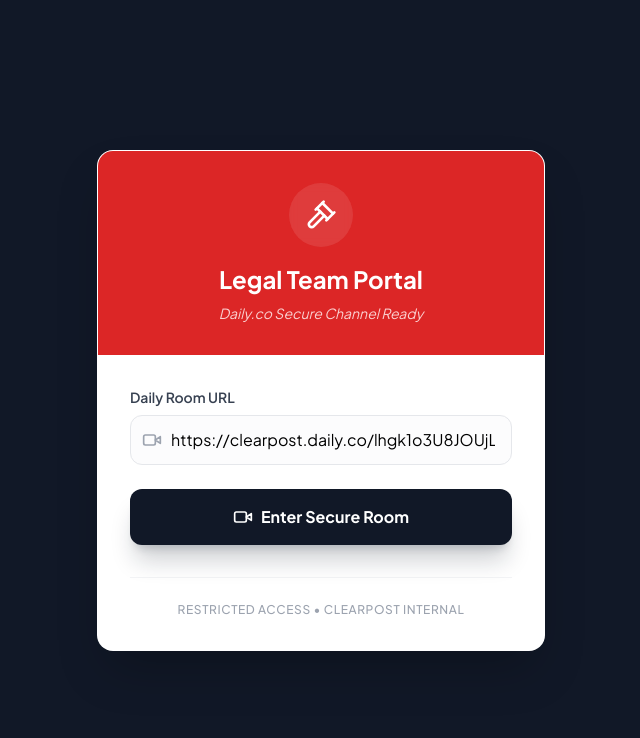
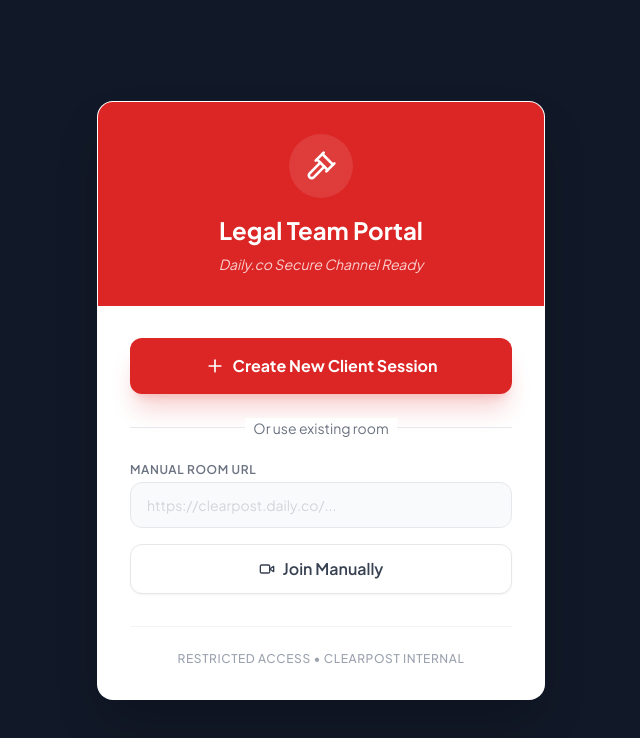
Before and after one commit to punnadittr/clearpostinter, a Next.js app: page /lawyer/meet in a window 1280 px wide. Shown: the top 738 px of the page, without its empty margins (319-959 px from the left). Built offline with nearby package versions, Linux system fonts and the light colour scheme; no server answers.

Commit message:
feat: pass user name to daily video call and fix dynamic room url

```diff
--- a/app/lawyer/meet/page.js
+++ b/app/lawyer/meet/page.js
@@ -2,11 +2,39 @@
 
 import { useState } from "react";
 import DailyVideo from "../../../components/DailyVideo";
-import { Gavel, ShieldAlert, Video } from "lucide-react";
+import { Gavel, ShieldAlert, Video, Plus, Link as LinkIcon, Copy } from "lucide-react";
 
 export default function LawyerMeetPage() {
     const [activeCall, setActiveCall] = useState(false);
-    const [dailyUrl, setDailyUrl] = useState("https://clearpost.daily.co/lhgk1o3U8JOUjLQWfpc9"); // Default user room URL
+    const [dailyUrl, setDailyUrl] = useState("");
+    const [generatedLink, setGeneratedLink] = useState("");
+    const [loading, setLoading] = useState(false);
+    const [error, setError] = useState("");
+
+    const handleCreateSession = async () => {
+        setLoading(true);
+        setError("");
+        try {
+            const res = await fetch('/api/daily/room', { method: 'POST' });
+            if (!res.ok) throw new Error("Failed to create room");
+            const data = await res.json();
+
+            setDailyUrl(data.url);
+            // Construct the customer-facing link with the room parameter
+            const customerUrl = `${window.location.origin}/video-verification?room=${encodeURIComponent(data.url)}`;
+            setGeneratedLink(customerUrl);
+        } catch (err) {
+            console.error(err);
+            setError("Could not create session. Check API Key.");
+        } finally {
+            setLoading(false);
+        }
+    };
+
+    const copyToClipboard = () => {
+        navigator.clipboard.writeText(generatedLink);
+        alert("Client link copied to clipboard!");
+    };
 
     const handleJoin = (e) => {
         e.preventDefault();
@@ -25,7 +53,7 @@
                         </div>
                         <div>
                             <h1 className="font-bold text-gray-900 leading-tight">Video Verification Portal</h1>
-                            <p className="text-xs text-gray-500">Secure Channel Active</p>
+                            <p className="text-xs text-gray-500">Secure Channel Active: {dailyUrl ? new URL(dailyUrl).pathname.split('/').pop() : '...'}</p>
                         </div>
                     </div>
                     <button
@@ -71,32 +99,110 @@
                 </div>
 
                 <div className="p-8">
-                    <form onSubmit={handleJoin} className="space-y-6">
+                    {!generatedLink ? (
+                        <div className="space-y-6">
+                            <button
+                                onClick={handleCreateSession}
+                                disabled={loading}
+                                className="w-full py-4 bg-red-600 hover:bg-red-700 text-white rounded-xl font-bold shadow-xl shadow-red-600/20 transition-all transform active:scale-[0.98] flex items-center justify-center gap-2"
+                            >
+                                {loading ? (
+                                    <span className="animate-pulse">Creating Secure Room...</span>
+                                ) : (
+                                    <>
+                                        <Plus className="w-5 h-5" />
+                                        Create New Client Session
+                                    </>
+                                )}
+                            </button>
+
+                            {error && (
+                                <p className="text-sm text-red-500 text-center bg-red-50 p-2 rounded-lg border border-red-100">
+                                    {error}
+                                </p>
+                            )}
+
+                            <div className="relative">
+                                <div className="absolute inset-0 flex items-center">
+                                    <div className="w-full border-t border-gray-200"></div>
+                                </div>
+                                <div className="relative flex justify-center text-sm">
+                                    <span className="px-2 bg-white text-gray-500">Or use existing room</span>
+                                </div>
+                            </div>
+
+                            <form onSubmit={handleJoin} className="space-y-4">
                                 <div>
-                            <label className="block text-sm font-semibold text-gray-700 mb-2">
-                                Daily Room URL
+                                    <label className="block text-xs font-semibold text-gray-500 mb-1 uppercase tracking-wider">
+                                        Manual Room URL
                                     </label>
-                            <div className="relative">
-                                <Video className="absolute left-3 top-1/2 -translate-y-1/2 text-gray-400 w-5 h-5" />
                                     <input
                                         type="text"
                                         value={dailyUrl}
                                         onChange={(e) => setDailyUrl(e.target.value)}
-                                    placeholder="https://your-domain.daily.co/room"
-                                    className="w-full pl-10 pr-4 py-3 border border-gray-200 rounded-xl focus:ring-2 focus:ring-red-500 focus:border-red-500 outline-none transition-all placeholder:text-gray-400 bg-gray-50/50"
-                                    required
+                                        placeholder="https://clearpost.daily.co/..."
+                                        className="w-full px-4 py-3 border border-gray-200 rounded-xl focus:ring-2 focus:ring-gray-900 focus:border-gray-900 outline-none transition-all placeholder:text-gray-300 bg-gray-50 text-sm"
                                     />
+                                </div>
+                                <button
+                                    type="submit"
+                                    disabled={!dailyUrl}
+                                    className="w-full py-3 bg-white border border-gray-200 text-gray-700 hover:bg-gray-50 rounded-xl font-semibold shadow-sm transition-all flex items-center justify-center gap-2"
+                                >
+                                    <Video className="w-4 h-4" />
+                                    Join Manually
+                                </button>
+                            </form>
+                        </div>
+                    ) : (
+                        <div className="space-y-6 animate-in fade-in slide-in-from-bottom-4 duration-500">
+                            <div className="bg-green-50 border border-green-100 p-4 rounded-xl text-center">
+                                <div className="w-12 h-12 bg-green-100 rounded-full flex items-center justify-center mx-auto mb-2">
+                                    <ShieldAlert className="w-6 h-6 text-green-600" />
+                                </div>
+                                <h3 className="font-bold text-green-800">Secure Room Created</h3>
+                                <p className="text-xs text-green-600">The room will expire in 1 hour.</p>
+                            </div>
+
+                            <div>
+                                <label className="block text-xs font-semibold text-gray-500 mb-2 uppercase tracking-wider">
+                                    Send this link to client
+                                </label>
+                                <div className="flex gap-2">
+                                    <input
+                                        readOnly
+                                        value={generatedLink}
+                                        className="flex-1 bg-gray-50 border border-gray-200 text-gray-600 text-sm rounded-lg px-3 py-2 outline-none select-all"
+                                    />
+                                    <button
+                                        onClick={copyToClipboard}
+                                        className="bg-gray-900 text-white p-2 rounded-lg hover:bg-black transition-colors"
+                                        title="Copy Link"
+                                    >
+                                        <Copy className="w-5 h-5" />
+                                    </button>
                                 </div>
                             </div>
 
                             <button
-                            type="submit"
-                            className="w-full py-4 bg-gray-900 hover:bg-black text-white rounded-xl font-bold shadow-xl shadow-gray-900/20 transition-all transform active:scale-[0.98] flex items-center justify-center gap-2"
+                                onClick={() => setActiveCall(true)}
+                                className="w-full py-4 bg-red-600 hover:bg-red-700 text-white rounded-xl font-bold shadow-xl shadow-red-600/20 transition-all transform active:scale-[0.98] flex items-center justify-center gap-2"
                             >
                                 <Video className="w-5 h-5" />
-                            Enter Secure Room
+                                Enter Room Now
                             </button>
-                    </form>
+
+                            <button
+                                onClick={() => {
+                                    setGeneratedLink("");
+                                    setDailyUrl("");
+                                }}
+                                className="w-full py-2 text-sm text-gray-400 hover:text-gray-600 transition-colors"
+                            >
+                                Start Over
+                            </button>
+                        </div>
+                    )}
 
                     <div className="mt-8 pt-6 border-t border-gray-100 text-center">
                         <p className="text-xs text-gray-400 font-medium tracking-wider uppercase">
--- a/app/video-verification/page.jsx
+++ b/app/video-verification/page.jsx
@@ -1,6 +1,7 @@
 "use client";
 
 import { useState, useEffect } from "react";
+import { useSearchParams } from 'next/navigation';
 import { CheckCircle, Video, FileCheck, ShieldCheck } from "lucide-react";
 import Link from 'next/link';
 import DailyVideo from "../../components/DailyVideo";
@@ -10,12 +11,15 @@
     const [roomName, setRoomName] = useState("");
     const [userName, setUserName] = useState("");
 
+    // Check for room URL in query params
+    const searchParams = useSearchParams();
+    const dynamicRoomUrl = searchParams.get('room');
+
+    // Automatically set a default or use the dynamic one
+    const targetRoomUrl = dynamicRoomUrl || "https://clearpost.daily.co/lhgk1o3U8JOUjLQWfpc9";
+
     const generateRoom = () => {
-        // Generate a reasonably unique room name
-        const uniqueId = Math.random().toString(36).substring(7);
-        const date = new Date().toISOString().split("T")[0];
-        const room = `Clearpost-Verification-${date}-${uniqueId}`;
-        setRoomName(room);
+        // Just move to call step using the determined URL
         setStep("call");
     };
 
@@ -133,7 +137,8 @@
 
                         <div className="flex-1 relative bg-black">
                             <DailyVideo
-                                roomUrl="https://clearpost.daily.co/lhgk1o3U8JOUjLQWfpc9"
+                                roomUrl={targetRoomUrl}
+                                userName={userName}
                                 onLeave={() => setStep("completed")}
                             />
                         </div>
```
Also changed, not shown: app/api/daily/room/route.js (added, +51 -0 lines), components/DailyVideo.jsx (+13 -51 lines). Lines whose indentation alone changed are shown as unchanged.
